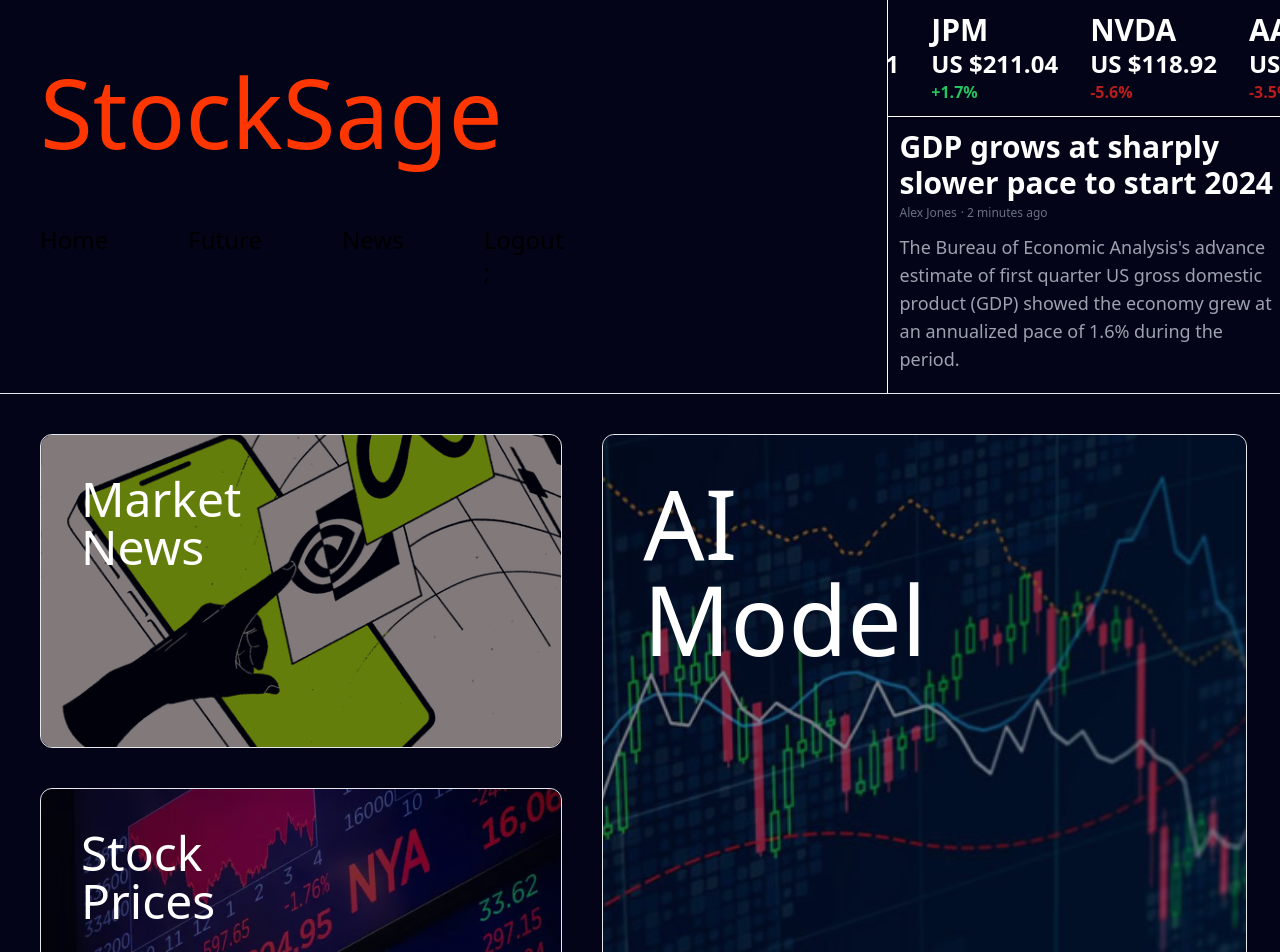
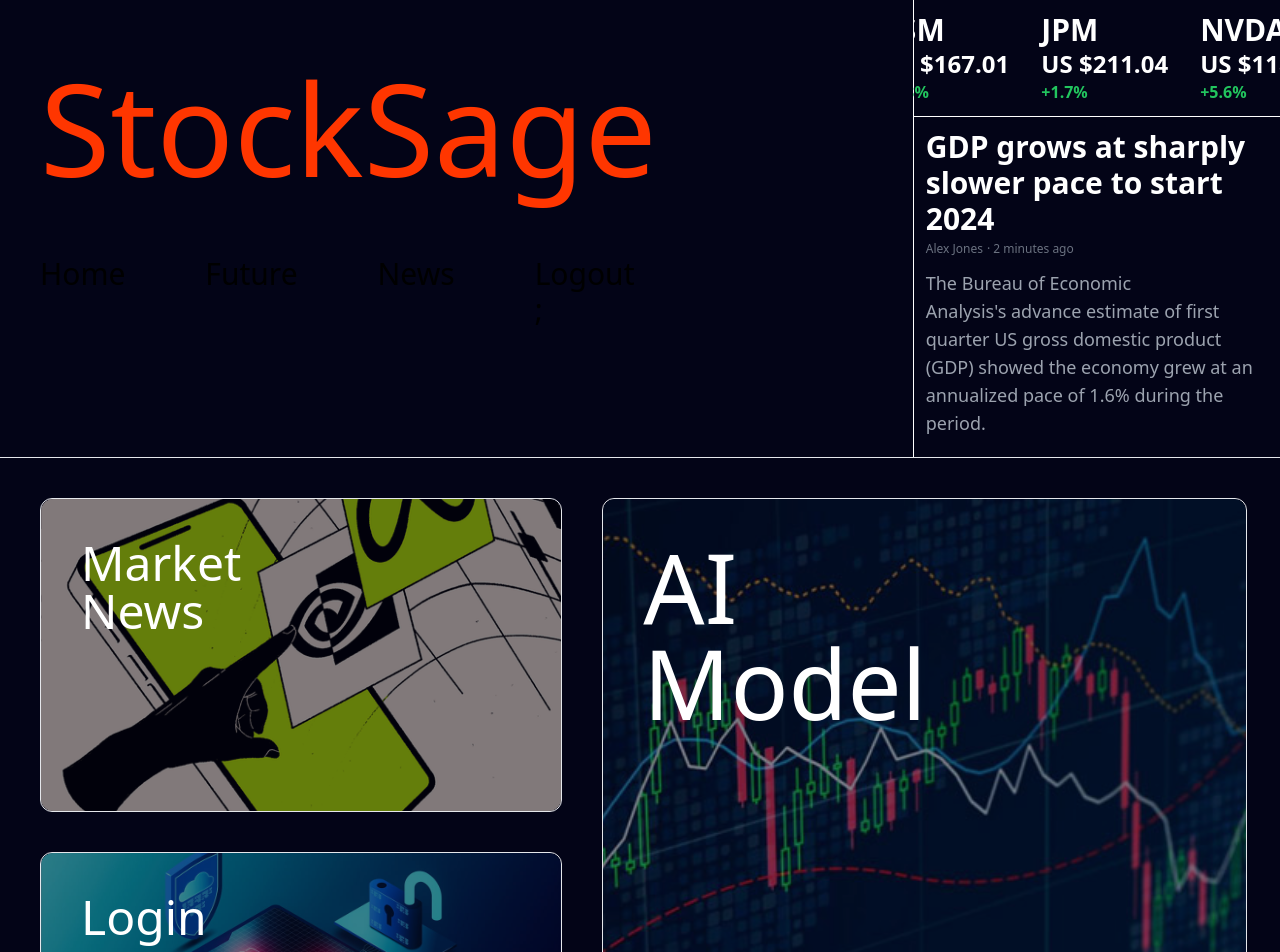
Before and after one commit to loricsonchia/StokeSage, a React (Create React App) app: page / in a window 1280 px wide. Shown: the top 952 px of the page. Built offline with nearby package versions, Linux system fonts and the light colour scheme; no server answers.

Commit message:
price API called, navbar fixed, page link updated

```diff
--- a/src/components/Marquee.js
+++ b/src/components/Marquee.js
@@ -1,95 +1,119 @@
+// import React from "react";
+
+// const Marquee = ({ tickers }) => {
+//   return (
+//     <>
+//       <div className="flex">
+//         <div className="ticker-container flex animate-scroll flex-shrink-0">
+//           <div className="flex-col whitespace-nowrap">
+//             <h1 className="text-3xl font-bold text-white pt-3 pl-3 ">AAPL</h1>
+//             <p className="text-white font-bold text-2xl pl-3">US $224.07</p>
+//             <p className="text-red-700 text-base pl-3 pb-3 font-bold">-3.5%</p>
+//           </div>
+//           <div className="ml-5 flex-col whitespace-nowrap">
+//             <h1 className="text-3xl font-bold text-white pt-3 pl-3 ">TSLA</h1>
+//             <p className="text-white font-bold text-2xl pl-3">US $238.79</p>
+//             <p className="text-green-500 text-base pl-3 pb-3 font-bold">
+//               +12.5%
+//             </p>
+//           </div>
+//           <div className="ml-5 flex-col whitespace-nowrap">
+//             <h1 className="text-3xl font-bold text-white pt-3 pl-3">TSM</h1>
+//             <p className="text-white font-bold text-2xl pl-3">US $167.01</p>
+//             <p className="text-green-500 text-base pl-3 pb-3 font-bold">
+//               +2.3%
+//             </p>
+//           </div>
+//           <div className="ml-5 flex-col whitespace-nowrap">
+//             <h1 className="text-3xl font-bold text-white pt-3 pl-3">JPM</h1>
+//             <p className="text-white font-bold text-2xl pl-3">US $211.04</p>
+//             <p className="text-green-500 text-base pl-3 pb-3 font-bold">
+//               +1.7%
+//             </p>
+//           </div>
+//           <div className="ml-5 pr-5 flex-col whitespace-nowrap">
+//             <h1 className="text-3xl font-bold text-white pt-3 pl-3 ">NVDA</h1>
+//             <p className="text-white font-bold text-2xl pl-3">US $118.92</p>
+//             <p className="text-red-700 text-base pl-3 pb-3 font-bold">-5.6%</p>
+//           </div>
+//           {/* Duplicating tickers */}
+//           <div className="flex-col whitespace-nowrap">
+//             <h1 className="text-3xl font-bold text-white pt-3 pl-3 ">AAPL</h1>
+//             <p className="text-white font-bold text-2xl pl-3">US $224.07</p>
+//             <p className="text-red-700 text-base pl-3 pb-3 font-bold">-3.5%</p>
+//           </div>
+//           <div className="ml-5 flex-col whitespace-nowrap">
+//             <h1 className="text-3xl font-bold text-white pt-3 pl-3 ">TSLA</h1>
+//             <p className="text-white font-bold text-2xl pl-3">US $238.79</p>
+//             <p className="text-green-500 text-base pl-3 pb-3 font-bold">
+//               +12.5%
+//             </p>
+//           </div>
+//           <div className="ml-5 flex-col whitespace-nowrap">
+//             <h1 className="text-3xl font-bold text-white pt-3 pl-3">TSM</h1>
+//             <p className="text-white font-bold text-2xl pl-3">US $167.01</p>
+//             <p className="text-green-500 text-base pl-3 pb-3 font-bold">
+//               +2.3%
+//             </p>
+//           </div>
+//           <div className="ml-5 flex-col whitespace-nowrap">
+//             <h1 className="text-3xl font-bold text-white pt-3 pl-3">JPM</h1>
+//             <p className="text-white font-bold text-2xl pl-3">US $211.04</p>
+//             <p className="text-green-500 text-base pl-3 pb-3 font-bold">
+//               +1.7%
+//             </p>
+//           </div>
+//           <div className="ml-5 pr-5  flex-col whitespace-nowrap">
+//             <h1 className="text-3xl font-bold text-white pt-3 pl-3 ">NVDA</h1>
+//             <p className="text-white font-bold text-2xl pl-3">US $118.92</p>
+//             <p className="text-red-700 text-base pl-3 pb-3 font-bold">-5.6%</p>
+//           </div>
+//         </div>
+//       </div>
+//     </>
+//   );
+// };
+// export default Marquee;
+
 import React from "react";
 
-const Marquee = ({ tickers }) => {
-  // const tickers = [
-  //   { symbol: "AAPL", price: "US $170.53", change: "+1.37%" },
-  //   { symbol: "S&P 500", price: "US $5001.10", change: "+2.51%" },
-  //   { symbol: "TSLA", price: "US $175.23", change: "-0.15%" },
-  //   { symbol: "JPM", price: "US $192.94", change: "-0.28%" },
-  //   { symbol: "NVDA", price: "US $345.67", change: "-3.80%" },
-  // ];
+const Marquee = ({ tickers = [] }) => {
+  // Duplicate the tickers array to ensure continuous scrolling
+  const displayTickers = [...tickers, ...tickers];
 
   return (
-    // <div className="marquee">
-    //   <div className="marquee-content">
-    //     {tickers.map((ticker, index) => (
-    //       <div key={index} className="ticker">
-    //         <span>{ticker.symbol}</span>
-    //         <span>{ticker.price}</span>
-    //         <span>{ticker.change}</span>
-    //       </div>
-    //     ))}
-    //   </div>
-    // </div>
-    <>
-      <div className="flex">
-        <div className="ticker-container flex animate-scroll flex-shrink-0">
-          <div className="flex-col whitespace-nowrap">
-            <h1 className="text-3xl font-bold text-white pt-3 pl-3 ">AAPL</h1>
-            <p className="text-white font-bold text-2xl pl-3">US $224.07</p>
-            <p className="text-red-700 text-base pl-3 pb-3 font-bold">-3.5%</p>
-          </div>
+    <div className="flex">
+      <div className="ticker-container flex animate-scroll flex-shrink-0">
+        {displayTickers.length > 0 ? (
+          displayTickers.map((ticker, index) => (
+            <div key={index} className="ml-5 flex-col whitespace-nowrap">
+              <h1 className="text-3xl font-bold text-white pt-3 pl-3">
+                {ticker.name}
+              </h1>
+              <p className="text-white font-bold text-2xl pl-3">
+                US ${ticker.close}
+              </p>
+              <p
+                className={`text-base pl-3 pb-3 font-bold ${
+                  ticker.change >= 0 ? "text-green-500" : "text-red-700"
+                }`}
+              >
+                {ticker.change >= 0
+                  ? `+${ticker.change}%`
+                  : `${ticker.change}%`}
+              </p>
+            </div>
+          ))
+        ) : (
           <div className="ml-5 flex-col whitespace-nowrap">
-            <h1 className="text-3xl font-bold text-white pt-3 pl-3 ">TSLA</h1>
-            <p className="text-white font-bold text-2xl pl-3">US $238.79</p>
-            <p className="text-green-500 text-base pl-3 pb-3 font-bold">
-              +12.5%
+            <p className="text-white font-bold text-xl pl-3">
+              No data available
             </p>
           </div>
-          <div className="ml-5 flex-col whitespace-nowrap">
-            <h1 className="text-3xl font-bold text-white pt-3 pl-3">TSM</h1>
-            <p className="text-white font-bold text-2xl pl-3">US $167.01</p>
-            <p className="text-green-500 text-base pl-3 pb-3 font-bold">
-              +2.3%
-            </p>
-          </div>
-          <div className="ml-5 flex-col whitespace-nowrap">
-            <h1 className="text-3xl font-bold text-white pt-3 pl-3">JPM</h1>
-            <p className="text-white font-bold text-2xl pl-3">US $211.04</p>
-            <p className="text-green-500 text-base pl-3 pb-3 font-bold">
-              +1.7%
-            </p>
-          </div>
-          <div className="ml-5 pr-5 flex-col whitespace-nowrap">
-            <h1 className="text-3xl font-bold text-white pt-3 pl-3 ">NVDA</h1>
-            <p className="text-white font-bold text-2xl pl-3">US $118.92</p>
-            <p className="text-red-700 text-base pl-3 pb-3 font-bold">-5.6%</p>
-          </div>
-          {/* Duplicating tickers */}
-          <div className="flex-col whitespace-nowrap">
-            <h1 className="text-3xl font-bold text-white pt-3 pl-3 ">AAPL</h1>
-            <p className="text-white font-bold text-2xl pl-3">US $224.07</p>
-            <p className="text-red-700 text-base pl-3 pb-3 font-bold">-3.5%</p>
-          </div>
-          <div className="ml-5 flex-col whitespace-nowrap">
-            <h1 className="text-3xl font-bold text-white pt-3 pl-3 ">TSLA</h1>
-            <p className="text-white font-bold text-2xl pl-3">US $238.79</p>
-            <p className="text-green-500 text-base pl-3 pb-3 font-bold">
-              +12.5%
-            </p>
-          </div>
-          <div className="ml-5 flex-col whitespace-nowrap">
-            <h1 className="text-3xl font-bold text-white pt-3 pl-3">TSM</h1>
-            <p className="text-white font-bold text-2xl pl-3">US $167.01</p>
-            <p className="text-green-500 text-base pl-3 pb-3 font-bold">
-              +2.3%
-            </p>
-          </div>
-          <div className="ml-5 flex-col whitespace-nowrap">
-            <h1 className="text-3xl font-bold text-white pt-3 pl-3">JPM</h1>
-            <p className="text-white font-bold text-2xl pl-3">US $211.04</p>
-            <p className="text-green-500 text-base pl-3 pb-3 font-bold">
-              +1.7%
-            </p>
-          </div>
-          <div className="ml-5 pr-5  flex-col whitespace-nowrap">
-            <h1 className="text-3xl font-bold text-white pt-3 pl-3 ">NVDA</h1>
-            <p className="text-white font-bold text-2xl pl-3">US $118.92</p>
-            <p className="text-red-700 text-base pl-3 pb-3 font-bold">-5.6%</p>
-          </div>
-        </div>
+        )}
       </div>
-    </>
+    </div>
   );
 };
+
 export default Marquee;
--- a/src/components/Navbar.js
+++ b/src/components/Navbar.js
@@ -19,7 +19,7 @@ const Navbar = () => {
   return (
     <nav className="flex-col mt-16">
       <div>
-        <ul className="font-medium flex flex-col text-2xl pl-10 md:flex-row md:space-x-20 space-x-reverse">
+        <ul className="font-medium flex flex-col text-3xl pl-10 md:flex-row md:space-x-20 space-x-reverse">
           <li>
             <Link
               to="/"
--- /dev/null
+++ b/src/components/StockContainer.js
@@ -0,0 +1,92 @@
+import React, { useState, useEffect } from "react";
+import axios from "axios";
+import Marquee from "./Marquee"; // Adjust the import path as needed
+
+const StockContainer = () => {
+  const defaultTickers = [
+    { name: "GME", close: "24.01", change: 1.5 },
+    { name: "AAPL", close: "224.07", change: 3.5 },
+    { name: "TSLA", close: "238.70", change: 12.5 },
+    { name: "TSM", close: "167.01", change: 2.3 },
+    { name: "JPM", close: "211.04", change: 1.7 },
+    { name: "NVDA", close: "118.92", change: 5.6 },
+  ];
+
+  const [tickers, setTickers] = useState(defaultTickers);
+  const [loading, setLoading] = useState(true);
+  const [error, setError] = useState(null);
+
+  const tickersList = ["GME", "AAPL", "TSLA", "TSM", "JPM", "NVDA"]; // List of tickers to fetch
+  const apiKey = process.env.REACT_APP_ALPHA_VANTAGE_API_KEY; // Load API key from .env
+
+  useEffect(() => {
+    const fetchStockData = async () => {
+      try {
+        const tickersData = await Promise.all(
+          tickersList.map(async (symbol) => {
+            try {
+              const response = await axios.get(
+                "https://www.alphavantage.co/query",
+                {
+                  params: {
+                    function: "TIME_SERIES_WEEKLY",
+                    symbol: symbol,
+                    apikey: apiKey,
+                  },
+                }
+              );
+
+              const weeklyData = response.data["Weekly Time Series"];
+              if (!weeklyData) throw new Error("No weekly data found");
+
+              const dates = Object.keys(weeklyData);
+              dates.sort((a, b) => new Date(b) - new Date(a));
+
+              const latestWeek = dates[0];
+              const closePrice = parseFloat(weeklyData[latestWeek]["4. close"]);
+              const prevClosePrice = dates[1]
+                ? parseFloat(weeklyData[dates[1]]["4. close"])
+                : closePrice;
+
+              const percentageChange =
+                ((closePrice - prevClosePrice) / prevClosePrice) * 100;
+
+              return {
+                name: symbol,
+                close: closePrice.toFixed(2),
+                change: percentageChange.toFixed(2),
+              };
+            } catch (error) {
+              console.error(`Failed to fetch data for ${symbol}:`, error);
+              return null; // Return null in case of an error
+            }
+          })
+        );
+
+        // Filter out any null values (failed fetches)
+        const validTickersData = tickersData.filter(
+          (ticker) => ticker !== null
+        );
+
+        // Only update the state if we have valid data
+        if (validTickersData.length > 0) {
+          setTickers(validTickersData);
+        }
+
+        setError(null); // Reset error state if data is fetched successfully
+      } catch (error) {
+        console.error("Error fetching stock data:", error);
+        setError(error);
+      } finally {
+        setLoading(false);
+      }
+    };
+
+    fetchStockData();
+  }, [apiKey]);
+
+  // Display loading indicator or default data until API call completes
+  return <Marquee tickers={tickers} />;
+};
+
+export default StockContainer;
--- a/src/pages/Home.js
+++ b/src/pages/Home.js
@@ -1,17 +1,19 @@
 import React from "react";
 import News from "../components/News";
-import Marquee from "../components/Marquee";
 import image1 from "../news.png";
-import image2 from "../prices.webp";
+import image2 from "../login.jpg";
 import image3 from "../chart.jpg";
 import Navbar from "../components/Navbar";
+import { Link } from "react-router-dom";
+import StockContainer from "../components/StockContainer";
+import Login from "../pages/Login1";
 
 const Home = () => {
   return (
     <section className="bg-background">
       <header className="flex justify-start rounded-none relative border-b-1 border-white-800">
         <div className="flex-col">
-          <h1 className="text-stockSage text-8xl pl-10 pt-16 pr-96 flex-col">
+          <h1 className="text-stockSage text-9xl pl-10 pt-16 pr-64 flex-col">
             StockSage
           </h1>
           <Navbar />
@@ -19,7 +21,7 @@ const Home = () => {
 
         <div className="max-h-fit auto-rows-fr gap-6 font-quicksand overflow-hidden">
           <div className="col-span-3 border-white border-b-1 border-l-1 rounded-none">
-            <Marquee />
+            <StockContainer />
           </div>
           <div className="col-span-3 border-white border-l-1 rounded-none">
             <News> News </News>
@@ -31,7 +33,12 @@ const Home = () => {
         {" "}
         {/* Added px-10 here */}
         <div className="flex flex-col space-y-10">
-          <div className="rounded-xl border-1 border-white-800 relative flex-1">
+          <a
+            href="https://finance.yahoo.com/topic/stock-market-news/"
+            target="_blank"
+            rel="noopener noreferrer"
+            className="rounded-xl border-1 border-white-800 relative flex-1"
+          >
             <div
               className="absolute inset-0 rounded-xl opacity-50"
               style={{
@@ -43,9 +50,12 @@ const Home = () => {
             <h2 className="text-white text-5xl pl-10 pt-10 pb-44 pr-80 relative">
               Market News
             </h2>
-          </div>
+          </a>
 
-          <div className="rounded-xl border-1 border-white-800 relative flex-1">
+          <Link
+            to="/login"
+            className="rounded-xl border-1 border-white-800 relative flex-1"
+          >
             <div
               className="absolute inset-0 rounded-xl opacity-50"
               style={{
@@ -55,11 +65,14 @@ const Home = () => {
               }}
             ></div>
             <h3 className="text-white text-5xl pl-10 pt-10 pb-44 pr-80 relative">
-              Stock Prices
+              Login
             </h3>
-          </div>
+          </Link>
         </div>
-        <div className="rounded-xl border-1 border-white-800 relative flex-1">
+        <Link
+          to="/manipulation"
+          className="rounded-xl border-1 border-white-800 relative flex-1"
+        >
           {" "}
           {/* Removed pr-10 here */}
           <div
@@ -73,7 +86,7 @@ const Home = () => {
           <h1 className="text-white text-8xl pl-10 pt-10 pb-44 pr-80 relative">
             AI Model
           </h1>
-        </div>
+        </Link>
       </div>
 
       <footer className="flex justify-between items-center">
--- a/src/pages/Manipulation.js
+++ b/src/pages/Manipulation.js
@@ -1,7 +1,7 @@
 import React, { useState } from "react";
 import News from "../components/News";
-import Marquee from "../components/Marquee";
 import Navbar from "../components/Navbar";
+import StockContainer from "../components/StockContainer";
 
 const Manipulation = () => {
   const [dropdownOpen, setDropdownOpen] = useState(false);
@@ -20,7 +20,7 @@ const Manipulation = () => {
     <section className="bg-background">
       <header className="flex justify-start rounded-none relative border-b-1 border-white-800">
         <div className="flex-col">
-          <h1 className="text-stockSage text-8xl pl-10 pt-16 pr-96 flex-col">
+          <h1 className="text-stockSage text-9xl pl-10 pt-16 pr-96 flex-col">
             StockSage
           </h1>
           <Navbar />
@@ -28,7 +28,7 @@ const Manipulation = () => {
 
         <div className="max-h-fit auto-rows-fr gap-6 font-quicksand overflow-hidden">
           <div className="col-span-3 border-white border-b-1 border-l-1 rounded-none">
-            <Marquee />
+            <StockContainer />
           </div>
           <div className="col-span-3 border-white border-l-1 rounded-none">
             <News> News </News>
--- a/src/pages/StockNews.js
+++ b/src/pages/StockNews.js
@@ -1,14 +1,14 @@
 import React, { useState, useContext } from "react";
 import News from "../components/News";
 import Marquee from "../components/Marquee";
-import Navbar from "../components/Navbar";
+import StockContainer from "../components/StockContainer";
 
 const StockNews = () => {
   return (
     <section className="bg-background">
       <header className="flex justify-start rounded-none relative border-b-1 border-white-800">
         <div className="flex-col">
-          <h1 className="text-stockSage text-8xl pl-10 pt-16 pr-96 flex-col">
+          <h1 className="text-stockSage text-9xl pl-10 pt-16 pr-96 flex-col">
             StockSage
           </h1>
           <Navbar />
@@ -16,7 +16,7 @@ const StockNews = () => {
 
         <div className="max-h-fit auto-rows-fr gap-6 font-quicksand overflow-hidden">
           <div className="col-span-3 border-white border-b-1 border-l-1 rounded-none">
-            <Marquee />
+            <StockContainer />
           </div>
           <div className="col-span-3 border-white border-l-1 rounded-none">
             <News> News </News>
--- a/src/services/stock-api.js
+++ b/src/services/stock-api.js
@@ -1,54 +1,59 @@
-const basePath = "https://finnhub.io/api/v1";
+import React, { useState, useEffect } from "react";
+import axios from "axios";
+import Marquee from "./components/Marquee";
 
-export const searchSymbol = async (query) => {
-  const url = `${basePath}/search?q=${query}&token=${process.env.REACT_APP_API_KEY}`;
-  const response = await fetch(url);
+const StockContainer = () => {
+  const [tickers, setTickers] = useState([]);
+  const apiKey = "YOUR_API_KEY_HERE"; // Replace with your actual API key
+  const symbol = "AAPL";
 
-  if (!response.ok) {
-    const message = `An error has occured: ${response.status}`;
-    throw new Error(message);
-  }
+  useEffect(() => {
+    const fetchStockData = async () => {
+      try {
+        const response = await axios.get("https://www.alphavantage.co/query", {
+          params: {
+            function: "TIME_SERIES_WEEKLY",
+            symbol: symbol,
+            apikey: apiKey,
+          },
+        });
 
-  return await response.json();
+        const weeklyData = response.data["Weekly Time Series"];
+        const dates = Object.keys(weeklyData);
+
+        // Sort dates in descending order
+        dates.sort((a, b) => new Date(b) - new Date(a));
+
+        const tickersData = [];
+        for (let i = 0; i < dates.length; i++) {
+          const date = dates[i];
+          const weekData = weeklyData[date];
+          const closePrice = parseFloat(weekData["4. close"]);
+          const prevClosePrice =
+            i > 0
+              ? parseFloat(weeklyData[dates[i - 1]]["4. close"])
+              : closePrice;
+
+          const percentageChange =
+            ((closePrice - prevClosePrice) / prevClosePrice) * 100;
+
+          tickersData.push({
+            name: symbol,
+            close: closePrice.toFixed(2),
+            change: percentageChange,
+          });
+        }
+
+        setTickers(tickersData);
+      } catch (error) {
+        console.error("Error fetching stock data:", error);
+      }
+    };
+
+    fetchStockData();
+  }, [symbol]);
+
+  return <Marquee tickers={tickers} />;
 };
 
-export const fetchStockDetails = async (stockSymbol) => {
-  const url = `${basePath}/stock/profile2?symbol=${stockSymbol}&token=${process.env.REACT_APP_API_KEY}`;
-  const response = await fetch(url);
-
-  if (!response.ok) {
-    const message = `An error has occured: ${response.status}`;
-    throw new Error(message);
-  }
-
-  return await response.json();
-};
-
-export const fetchQuote = async (stockSymbol) => {
-  const url = `${basePath}/quote?symbol=${stockSymbol}&token=${process.env.REACT_APP_API_KEY}`;
-  const response = await fetch(url);
-
-  if (!response.ok) {
-    const message = `An error has occured: ${response.status}`;
-    throw new Error(message);
-  }
-
-  return await response.json();
-};
-
-export const fetchHistoricalData = async (
-  stockSymbol,
-  resolution,
-  from,
-  to
-) => {
-  const url = `${basePath}/stock/candle?symbol=${stockSymbol}&resolution=${resolution}&from=${from}&to=${to}&token=${process.env.REACT_APP_API_KEY}`;
-  const response = await fetch(url);
-
-  if (!response.ok) {
-    const message = `An error has occured: ${response.status}`;
-    throw new Error(message);
-  }
-
-  return await response.json();
-};
+export default StockContainer;
```
Also changed, not shown: src/pages/Login1.js (+5 -4 lines), src/pages/Signup.js (+5 -4 lines), src/login.jpg (added).
